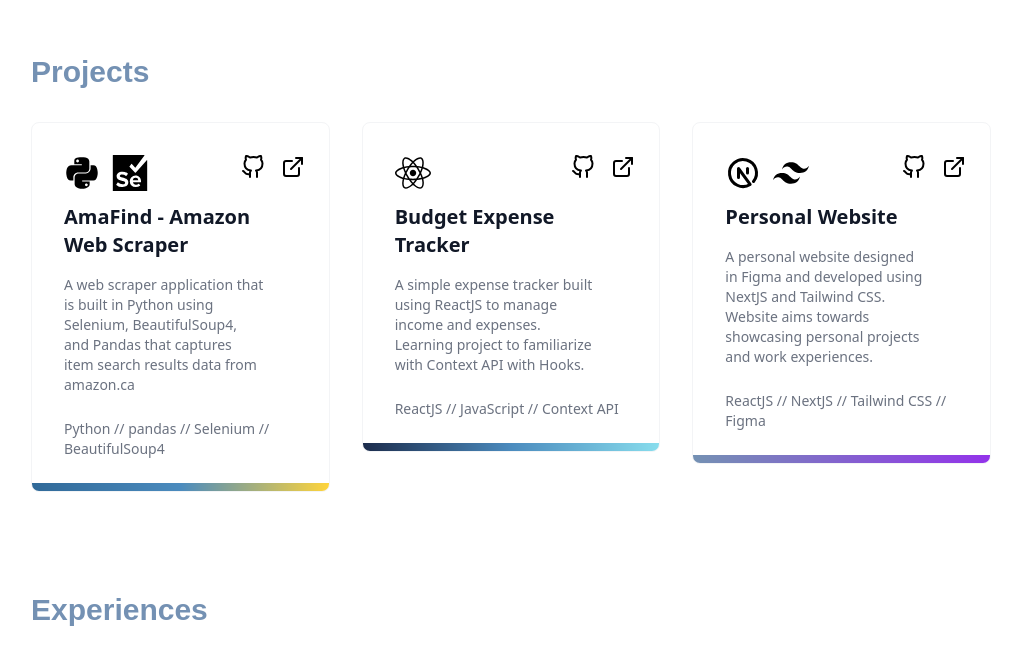
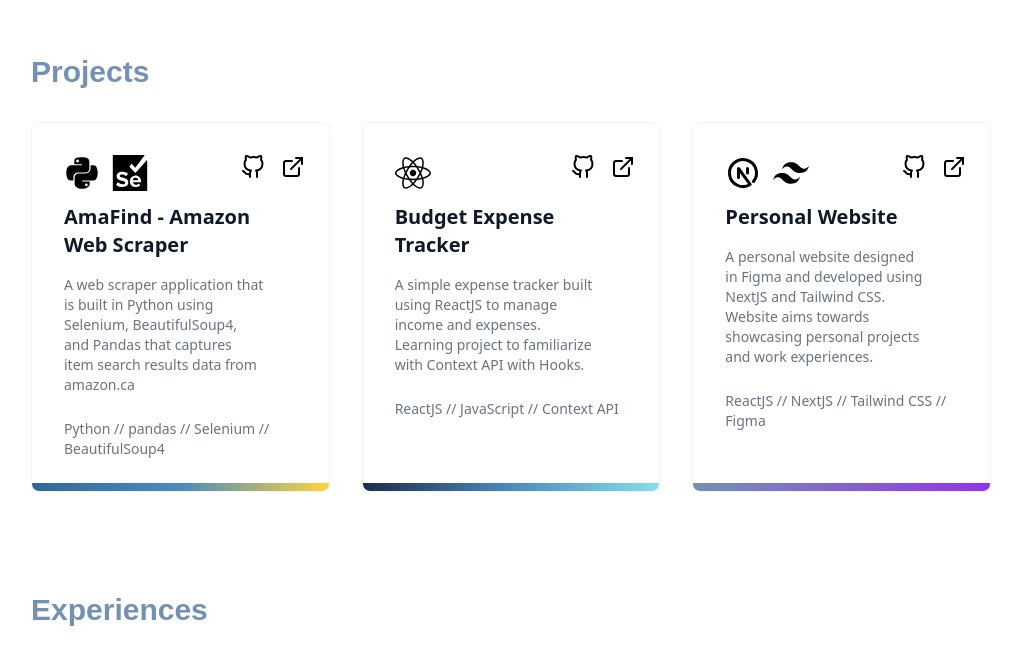
Before and after one commit to ericcxie/personal-website, a Next.js app: page / in a window 1280 px wide. Shown: the part 764-1422 px from the top of the page, without its empty margins (129-1150 px from the left). Built offline with nearby package versions, Linux system fonts and the light colour scheme.

Commit message:
Bug fix projects.js
The height of the cards in the grid system were not consistent relative to the other cards. Fixed by adding min-h-full to each card.

```diff
--- a/components/sections/projects.js
+++ b/components/sections/projects.js
@@ -14,7 +14,7 @@ export default function Projects() {
             <div class="mt-3 grid grid-cols-1 gap-8 md:grid-cols-2 lg:grid-cols-3">
                 <div className="relative group">
                     <div className="hidden dark:inline absolute -inset-0.5 bg-gradient-to-r from-[#4B8BBE] to-[#FFD43B] rounded-lg blur opacity-75 group-hover:opacity-100 transition duration-1000 group-hover:duration-200 delay-100 hover:-translate-y-1"></div>
-                    <a href="#" className="dark:bg-darkmode relative block overflow-hidden rounded-lg border border-gray-100 hover:border-b-0 dark:border-none p-8 hover:shadow-lg transition ease-in-out delay-100 hover:-translate-y-1 dark:text-white">
+                    <a href="#" className="dark:bg-darkmode min-h-full relative block overflow-hidden rounded-lg border border-gray-100 hover:border-b-0 dark:border-none p-8 hover:shadow-lg transition ease-in-out delay-100 hover:-translate-y-1 dark:text-white">
                         <div className='flex gap-3'>
                             <FaPython className='text-4xl mb-3'/>
                             <SiSelenium className='text-4xl mb-3'/>
@@ -52,7 +52,7 @@ export default function Projects() {
                 {/* second card */}
                 <div className="relative group">
                     <div className="hidden dark:inline absolute -inset-0.5 bg-gradient-to-r from-[#4B8BBE] to-[#88dded] rounded-lg blur opacity-75 group-hover:opacity-100 transition duration-1000 group-hover:duration-200 delay-100 hover:-translate-y-1"></div>
-                    <a href="#" className="dark:bg-darkmode relative block overflow-hidden rounded-lg border border-gray-100 hover:border-b-0 dark:border-none p-8 hover:shadow-lg transition ease-in-out delay-100 hover:-translate-y-1 dark:text-white">
+                    <a href="#" className="dark:bg-darkmode min-h-full relative block overflow-hidden rounded-lg border border-gray-100 hover:border-b-0 dark:border-none p-8 hover:shadow-lg transition ease-in-out delay-100 hover:-translate-y-1 dark:text-white">
                         <FaReact className='text-4xl mb-3'/>
                         <div className='text-2xl'>
                             <a href='https://budget-expense-tracker-react.netlify.app/' className="absolute right-6 top-8 hover:drop-shadow-xl transition ease-in-out delay-100 hover:-translate-y-1">
@@ -86,7 +86,7 @@ export default function Projects() {
                 {/* third card */}
                 <div className="relative group">
                     <div className="hidden dark:inline absolute -inset-0.5 bg-gradient-to-r from-theme to-purple-600 rounded-lg blur opacity-75 group-hover:opacity-100 transition duration-1000 group-hover:duration-200 delay-100 hover:-translate-y-1"></div>
-                    <a href="#" className="relative dark:bg-darkmode block overflow-hidden rounded-lg border border-gray-100 hover:border-b-0 hover:shadow-lg dark:border-none p-8 transition ease-in-out delay-100 hover:-translate-y-1 dark:text-white">
+                    <a href="#" className="relative dark:bg-darkmode min-h-full block overflow-hidden rounded-lg border border-gray-100 hover:border-b-0 hover:shadow-lg dark:border-none p-8 transition ease-in-out delay-100 hover:-translate-y-1 dark:text-white">
                         <div className='flex gap-3'>
                             <TbBrandNextjs className='text-4xl mb-3'/>
                             <SiTailwindcss className='text-4xl mb-3'/>
@@ -120,7 +120,6 @@ export default function Projects() {
                         </div>
                     </a>
                 </div>
-
         </div>
     </section>
     );
```
